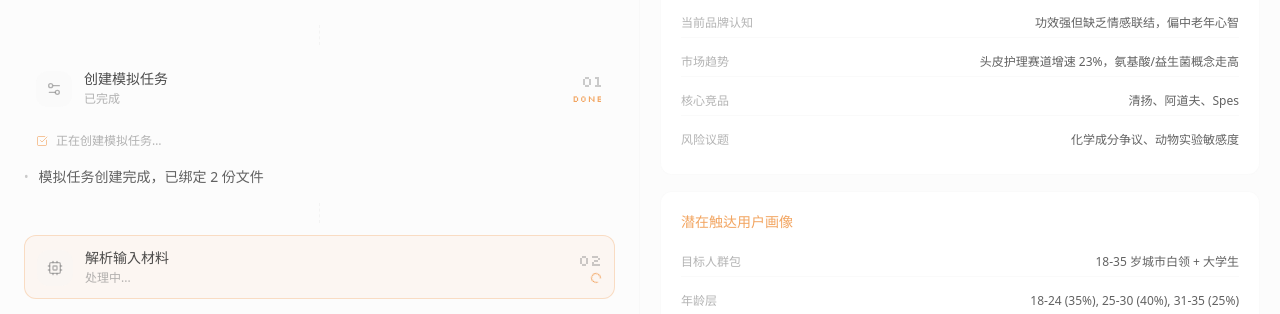
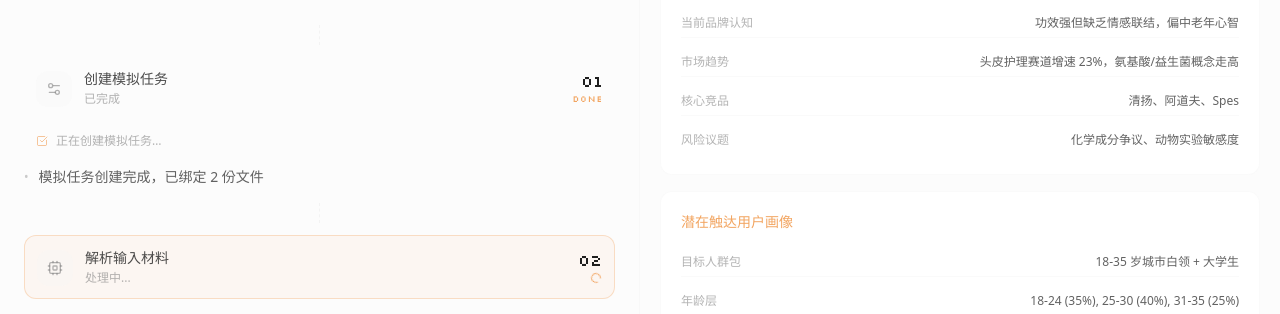
Before and after one commit to croiii1006/remix-of-oransim-workflow, a React (Vite) app: page / in a window 1280 px wide. Both pictures are taken after a click on the button "开始模拟". Shown: the part 154-468 px from the top of the page. Built offline with nearby package versions, Linux system fonts and the light colour scheme; the HTML template or start-up script is replaced by a standard one.

Commit message:
Changes
Co-authored-by: croiii1006 <184928744+croiii1006@users.noreply.github.com>

```diff
--- a/src/components/oran-sim/WorkflowStream.tsx
+++ b/src/components/oran-sim/WorkflowStream.tsx
@@ -42,7 +42,7 @@ const StepCard = ({
         </p>
       </div>
       <div className="text-right flex-shrink-0">
-        <p className="font-pixel text-base text-muted-foreground/40">{String(step.id).padStart(2, '0')}</p>
+        <p className="font-pixel text-base text-primary">{String(step.id).padStart(2, '0')}</p>
         {step.status === 'done' && (
           <p className="font-pixel text-[9px] text-accent/80 tracking-widest leading-tight">DONE</p>
         )}
```
